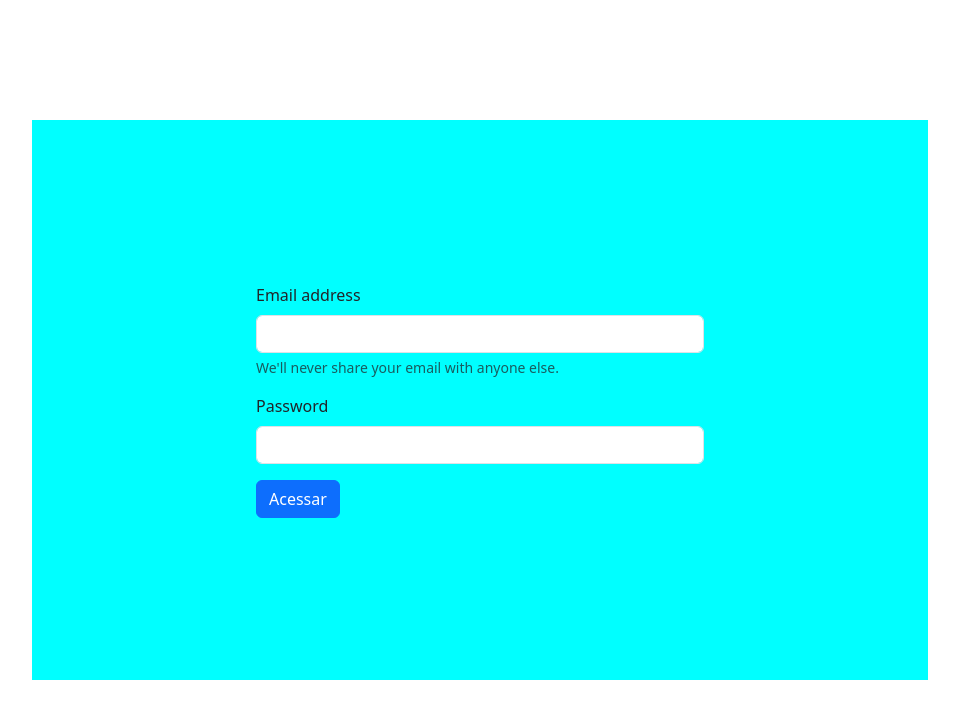
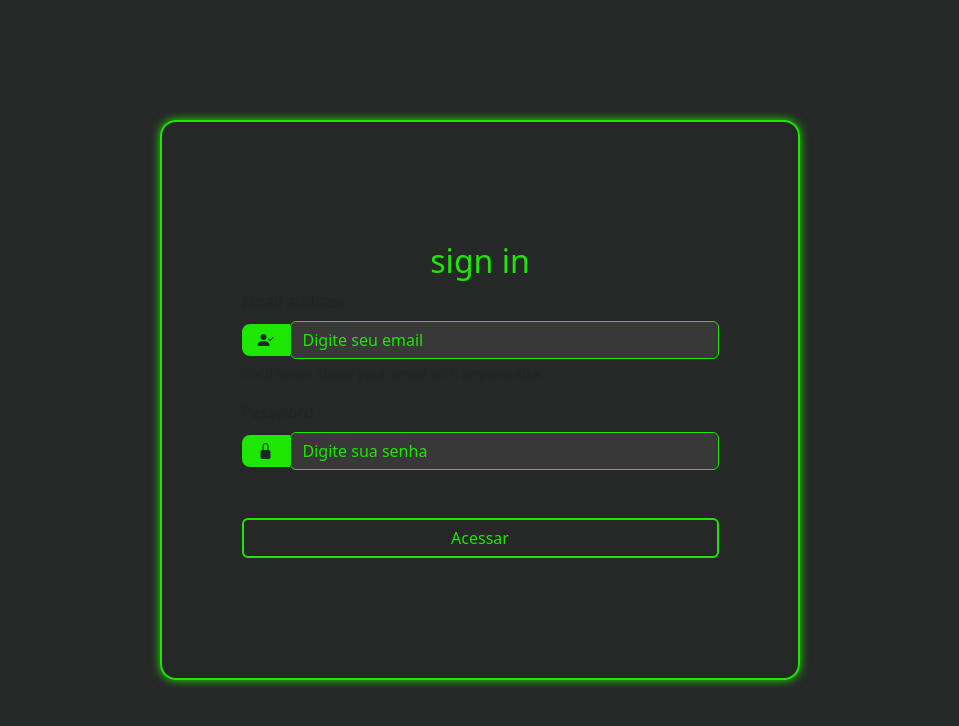
Before and after one commit to Diego-de-Souza/avaliador_de_herois, an Angular app: page / in a window 1280 px wide. Shown: the top 726 px of the page, without its empty margins (160-1119 px from the left). Built offline with nearby package versions, Linux system fonts and the light colour scheme.

Commit message:
mudanca na tela de login

```diff
--- a/src/app/pages/login/login.component.css
+++ b/src/app/pages/login/login.component.css
@@ -2,6 +2,13 @@
     display: flex;
     width: 100vw;
     height: 100vh;
+    background-color: rgb(38, 39, 39);
+}
+
+h2{
+    color: #1de702;
+    width: 100%;
+    text-align: center;
 }
 
 #container_login {
@@ -10,6 +17,60 @@
     width: 70vw;
     height: 70vh;
     margin: auto;
+    border-radius: 1em;
+    border: 2px solid #1de702;
+    box-shadow: 0px 0px 10px #1de702;
+}
 
-    background-color: aqua;
+.capsula-login{
+    display: flex;
+    flex-direction: row;
+    align-items: center;
 }
+
+.icon-login{
+    display: flex;
+    padding-left: 1em;
+    padding-right: 1em;
+    border-radius: 0.5em 0 0 0.5em;
+    height: 2em;
+    align-items: center;
+    background-color: #1de702;
+
+}
+
+input{
+    border: 1px solid #1de702;
+    background-color: #3b3b3be9;
+}
+
+input::placeholder{
+    color: #1de702;
+}
+
+.btn-acessar{
+    color: #1de702;
+    border: 2px solid #1de702;
+    width: 100%;
+    margin-top: 2em;
+}
+
+.btn-acessar:hover{
+    background-color: #1de702;
+    color: black;
+    font-weight: bolder;
+}
+
+.error-message{
+    .icon-login{
+        background-color: rgb(246, 91, 122);
+        box-shadow: rgb(246, 91, 122);
+    }
+
+    input{
+        background-color: rgb(246, 91, 122);
+        border: 1px solid #ff0000;
+        box-shadow: 1px 1px 5px rgb(246, 91, 122);
+        color: #f2ff00;
+    }
+}
--- a/src/app/pages/login/login.component.html
+++ b/src/app/pages/login/login.component.html
@@ -1,16 +1,23 @@
 <section id="login-plataforma">
-    <div id="container_login" class="w75">
-        <form class="w-50 m-auto">
+    <div id="container_login" class="w-50">
+        <form class="w-75 m-auto">
+            <h2>sign in</h2>
             <div class="mb-3">
-              <label for="exampleInputEmail1" class="form-label">Email address</label>
-              <input type="email" class="form-control" id="exampleInputEmail1" aria-describedby="emailHelp">
+                <label for="exampleInputEmail1" class="form-label">Email address</label>
+                <div class="capsula-login">
+                    <i class="bi bi-person-check-fill icon-login"></i>
+                    <input type="email" class="form-control input-login" id="exampleInputEmail1" aria-describedby="emailHelp" placeholder="Digite seu email">
+                </div>
               <div id="emailHelp" class="form-text">We'll never share your email with anyone else.</div>
             </div>
             <div class="mb-3">
-              <label for="exampleInputPassword1" class="form-label">Password</label>
-              <input type="password" class="form-control" id="exampleInputPassword1">
+                <label for="exampleInputPassword1" class="form-label">Password</label>
+                <div class="capsula-login">
+                    <i class="bi bi-lock-fill icon-login"></i>
+                    <input type="password" class="form-control input-login" id="exampleInputPassword1" placeholder="Digite sua senha">
+                </div>
             </div>
-            <button type="submit" class="btn btn-primary">Acessar</button>
+            <button type="submit" class="btn btn-acessar">Acessar</button>
           </form>
     </div>
 </section>
--- a/src/index.html
+++ b/src/index.html
@@ -5,6 +5,7 @@
   <title>AvaliadorDeHerois</title>
   <base href="/">
   <meta name="viewport" content="width=device-width, initial-scale=1">
+  <link rel="stylesheet" href="https://cdn.jsdelivr.net/npm/bootstrap-icons@1.11.3/font/bootstrap-icons.min.css">
   <link rel="icon" type="image/x-icon" href="favicon.ico">
 </head>
 <body>
--- a/src/styles.css
+++ b/src/styles.css
@@ -1,3 +1,4 @@
+@import url("https://cdn.jsdelivr.net/npm/bootstrap-icons@1.11.3/font/bootstrap-icons.min.css");
 /* http://meyerweb.com/eric/tools/css/reset/
    v2.0 | 20110126
    License: none (public domain)
```
